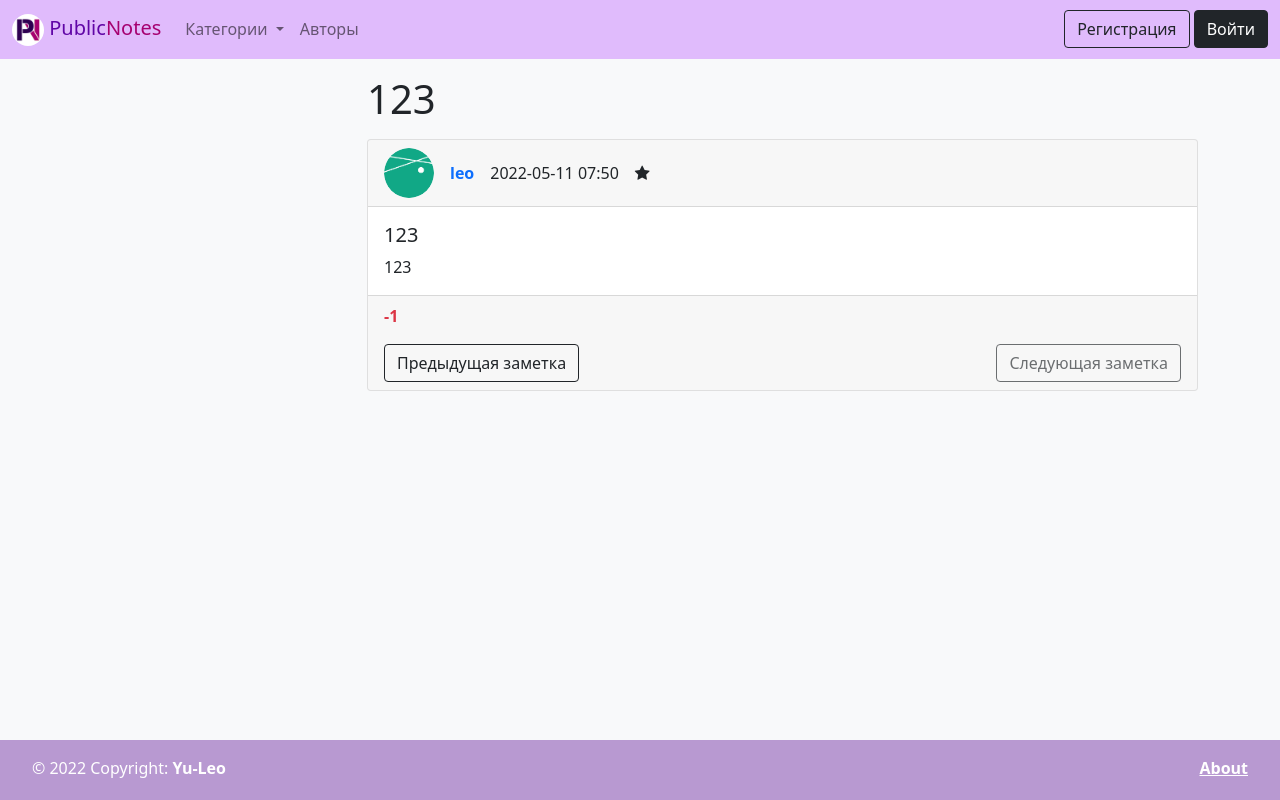
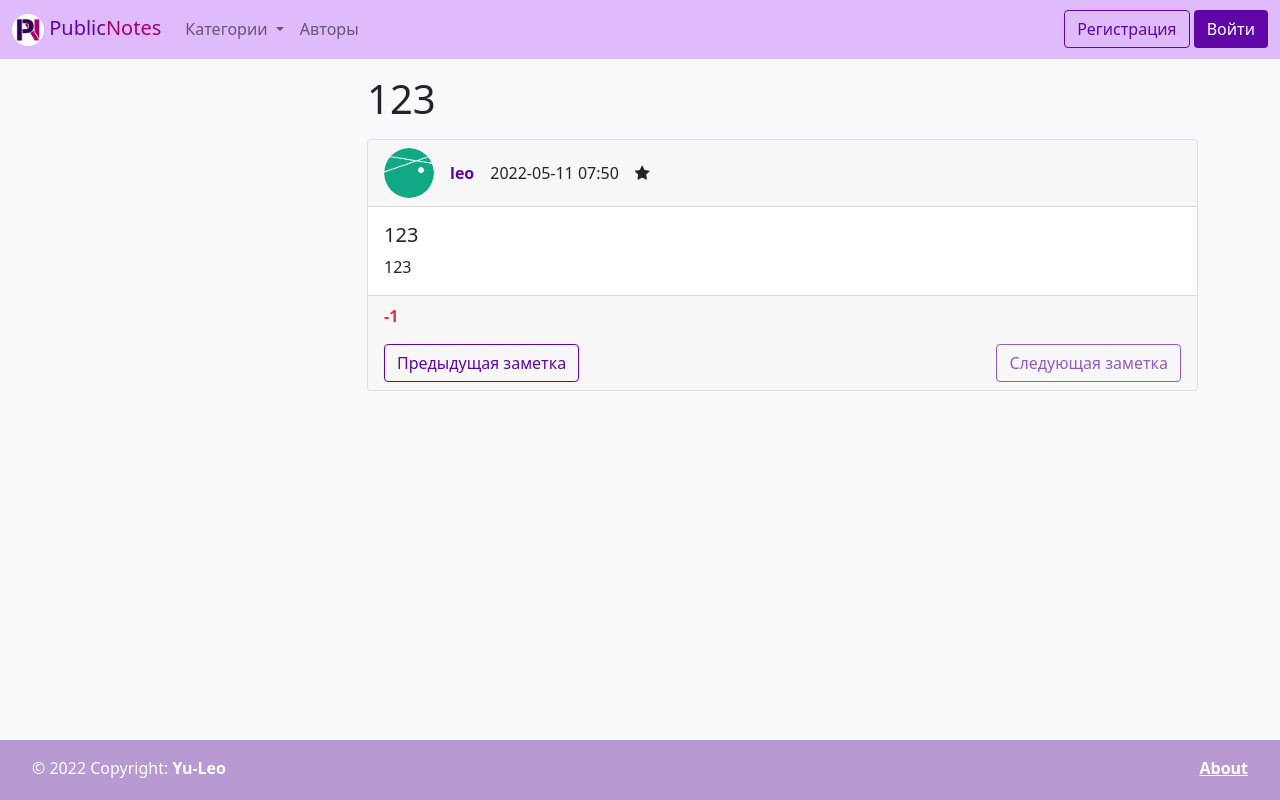
Before and after one commit to Yu-Leo/public-notes, a Django app: page /note/3/ in a window 1280 px wide. Run offline with Django 3.2, Linux system fonts and the light colour scheme; data comes from the database, SQL or seed files in the repository; both versions use the stored data as it was after the commit; data that the repository does not hold is empty; some libraries are stand-ins or nearby versions.

Commit message:
Change all buttons colors

```diff
--- a/publicnotes/templates/inc/_navbar.html
+++ b/publicnotes/templates/inc/_navbar.html
@@ -7,7 +7,7 @@
         <a class="navbar-brand" href="{% url 'home' %}">
             <img src="{% static 'wall/img/logo.png' %}" alt="" width="32" height="32"
                  class="d-inline-block align-text-center rounded-circle">
-            <span class="dark_purple_text">Public</span><span class="dark_pink_text">Notes</span>
+            <span class="text-purple">Public</span><span class="text-pink">Notes</span>
         </a>
 
         <div class="collapse navbar-collapse" id="navbarNavDropdown">
@@ -40,13 +40,13 @@
 
         <div class="">
             {% if request.user.is_authenticated %}
-            <a class="btn btn-outline-dark" href="{{ request.user.get_absolute_url }}" role="button"
+            <a class="btn btn-purple" href="{{ request.user.get_absolute_url }}" role="button"
                aria-disabled="true">
                 {{ request.user.username }}</a>
-            <a class="btn btn-outline-secondary" href="{% url 'logout' %}" role="button">Выйти</a>
+            <a class="btn btn-outline-purple" href="{% url 'logout' %}" role="button">Выйти</a>
             {% else %}
-            <a class="btn btn-outline-dark" href="{% url 'registration' %}" role="button">Регистрация</a>
-            <a class="btn btn-dark" href="{% url 'login' %}" role="button">Войти</a>
+            <a class="btn btn-outline-purple" href="{% url 'registration' %}" role="button">Регистрация</a>
+            <a class="btn btn-purple" href="{% url 'login' %}" role="button">Войти</a>
             {% endif %}
         </div>
 
--- a/publicnotes/wall/static/wall/css/style.css
+++ b/publicnotes/wall/static/wall/css/style.css
@@ -1,3 +1,10 @@
+:root {
+    --purple: #6005A6;
+    --dark-purple: #3E026C;
+    --pink: #A60070;
+    --dark-pink: #7B0053;
+}
+
 html {
   position: relative;
   min-height: 100%;
@@ -15,14 +22,50 @@ footer {
   background-color: #B899D1;
 }
 
-.dark_purple_text {
-    color: #6005A6;
+.text-purple {
+    color: var(--purple);
+}
+
+.text-pink {
+    color: var(--pink);
 }
 
 .purple-navbar {
     background-color: #E0BBFC;
 }
 
-.dark_pink_text {
-    color: #A60070;
+.btn-purple {
+    background-color: var(--purple);
+    color: #fff;
 }
+
+.btn-purple:hover {
+    background-color: var(--dark-purple);
+    color: #fff;
+}
+
+.btn-outline-purple {
+    border-color: var(--purple);
+    color: var(--purple);
+}
+
+.btn-outline-purple:hover {
+    border-color: var(--dark-purple);
+    background-color: var(--dark-purple);
+    color: #fff;
+}
+
+.btn-outline-pink {
+    border-color: var(--pink);
+    color: var(--pink);
+}
+
+.btn-outline-pink:hover {
+    border-color: var(--dark-pink);
+    background-color: var(--dark-pink);
+    color: #fff;
+}
+
+.border-purple {
+    border-color: var(--purple);
+}
--- a/publicnotes/wall/templates/wall/add_note_form.html
+++ b/publicnotes/wall/templates/wall/add_note_form.html
@@ -17,12 +17,12 @@
 <form action="{% url 'add_note' %}" method="post">
     {% csrf_token %}
 
-    <div class="border border-info border-1 rounded p-3 bg-white mb-5">
+    <div class="border border-purple border-1 rounded p-3 bg-white mb-5">
         <h3>Заметка:</h3>
 
         {{ note_form.as_p }}
 
-        <button type="submit" class="btn btn-primary btn-block">Добавить заметку</button>
+        <button type="submit" class="btn btn-purple btn-block">Добавить заметку</button>
     </div>
 
 </form>
--- a/publicnotes/wall/templates/wall/author.html
+++ b/publicnotes/wall/templates/wall/author.html
@@ -27,7 +27,7 @@
             {% endif %}</span></h5>
 
         {% if request.user == author %}
-        <a href="{% url 'edit_profile' %}" class="btn btn-outline-primary d-block">Редактировать профиль</a>
+        <a href="{% url 'edit_profile' %}" class="btn btn-outline-purple d-block">Редактировать профиль</a>
         {% endif %}
     </div>
 
@@ -57,7 +57,7 @@
 <div class="hstack gap-3">
     <h1 class="mb-3">Заметки</h1>
     {% if request.user == author%}
-    <a href="{% url 'add_note' %}" class="btn btn-outline-primary">Добавить заметку</a>
+    <a href="{% url 'add_note' %}" class="btn btn-outline-purple">Добавить заметку</a>
     {% endif %}
 </div>
 {% endblock %}
--- a/publicnotes/wall/templates/wall/authors_list.html
+++ b/publicnotes/wall/templates/wall/authors_list.html
@@ -19,7 +19,7 @@
     {% for item in authors %}
 
     <div class="col">
-        <div class="card h-100 border-primary">
+        <div class="card h-100 border-purple">
 
             <div class="hstack gap-3">
                 <div class="">
@@ -53,7 +53,7 @@
 
             </div>
             <div class="card-footer">
-                <a class="btn btn-primary" href="{{ item.get_absolute_url }}" role="button">Открыть профиль</a>
+                <a class="btn btn-purple" href="{{ item.get_absolute_url }}" role="button">Открыть профиль</a>
             </div>
         </div>
     </div>
--- a/publicnotes/wall/templates/wall/edit_profile.html
+++ b/publicnotes/wall/templates/wall/edit_profile.html
@@ -17,9 +17,9 @@
 <form action="{% url 'edit_profile' %}" method="post">
     {% csrf_token %}
 
-    <div class="border border-info border-1 rounded p-3 bg-white mb-5">
+    <div class="border border-purple border-1 rounded p-3 bg-white mb-5">
         {{ user_form.as_p }}
-        <button type="submit" class="btn btn-primary btn-block">Обновить</button>
+        <button type="submit" class="btn btn-purple btn-block">Обновить</button>
     </div>
 
 </form>
--- a/publicnotes/wall/templates/wall/inc/_notes_list.html
+++ b/publicnotes/wall/templates/wall/inc/_notes_list.html
@@ -13,7 +13,8 @@
             </div>
             <div class="fw-bold">
                 {% if item.author %}
-                <a href="{{ item.author.get_absolute_url }}" class="text-decoration-none">{{ item.author.username }}</a>
+                <a href="{{ item.author.get_absolute_url }}" class="text-decoration-none text-purple">
+                    {{ item.author.username }}</a>
                 {% else %}
                 Аноним
                 {% endif %}
@@ -30,7 +31,7 @@
     <div class="card-body">
         <h5 class="card-title">{{ item.title|truncatewords:10 }}</h5>
         <p class="card-text">{{ item.content|truncatewords:30 }}</p>
-        <a href="{{ item.get_absolute_url }}" class="btn btn-primary">Открыть</a>
+        <a href="{{ item.get_absolute_url }}" class="btn btn-purple">Открыть</a>
     </div>
 
     <div class="card-footer"
--- a/publicnotes/wall/templates/wall/index.html
+++ b/publicnotes/wall/templates/wall/index.html
@@ -8,7 +8,7 @@
 {% block content_title %}
 <div class="hstack gap-3">
     <h1 class="mb-3">Заметки</h1>
-    <a href="{% url 'random_note' %}" class="btn btn-outline-primary">Случайная заметка</a>
+    <a href="{% url 'random_note' %}" class="btn btn-outline-purple">Случайная заметка</a>
 </div>
 {% endblock %}
 
--- a/publicnotes/wall/templates/wall/login.html
+++ b/publicnotes/wall/templates/wall/login.html
@@ -19,7 +19,7 @@
 
     {{ form.as_p }}
 
-    <button type="submit" class="btn btn-primary btn-block">Войти</button>
+    <button type="submit" class="btn btn-purple btn-block">Войти</button>
 
 </form>
 
--- a/publicnotes/wall/templates/wall/note.html
+++ b/publicnotes/wall/templates/wall/note.html
@@ -26,7 +26,8 @@
 
             <div class="fw-bold">
                 {% if note.author %}
-                <a href="{{ item.author.get_absolute_url }}" class="text-decoration-none">{{ note.author.username }}</a>
+                <a href="{{ item.author.get_absolute_url }}" class="text-decoration-none text-purple">
+                    {{ note.author.username }}</a>
                 {% else %}
                 Аноним
                 {% endif %}
@@ -66,16 +67,16 @@
         <div class="btn-toolbar justify-content-between" role="toolbar" aria-label="Toolbar with button groups">
             {% get_prev_note_in_category note as prev_note %}
             {% if prev_note%}
-            <a href="{{ prev_note.get_absolute_url }}" class="btn btn-outline-dark">Предыдущая заметка</a>
+            <a href="{{ prev_note.get_absolute_url }}" class="btn btn-outline-purple">Предыдущая заметка</a>
             {% else%}
-            <a href="#" class="btn btn-outline-dark disabled">Предыдущая заметка</a>
+            <a href="#" class="btn btn-outline-purple disabled">Предыдущая заметка</a>
             {% endif %}
 
             {% get_next_note_in_category note as next_note %}
             {% if next_note%}
-            <a href="{{ next_note.get_absolute_url }}" class="btn btn-outline-dark">Следующая заметка</a>
+            <a href="{{ next_note.get_absolute_url }}" class="btn btn-outline-purple">Следующая заметка</a>
             {% else%}
-            <a href="#" class="btn btn-outline-dark disabled">Следующая заметка</a>
+            <a href="#" class="btn btn-outline-purple disabled">Следующая заметка</a>
             {% endif %}
         </div>
     </div>
```
Also changed, not shown: publicnotes/db.sqlite3.
